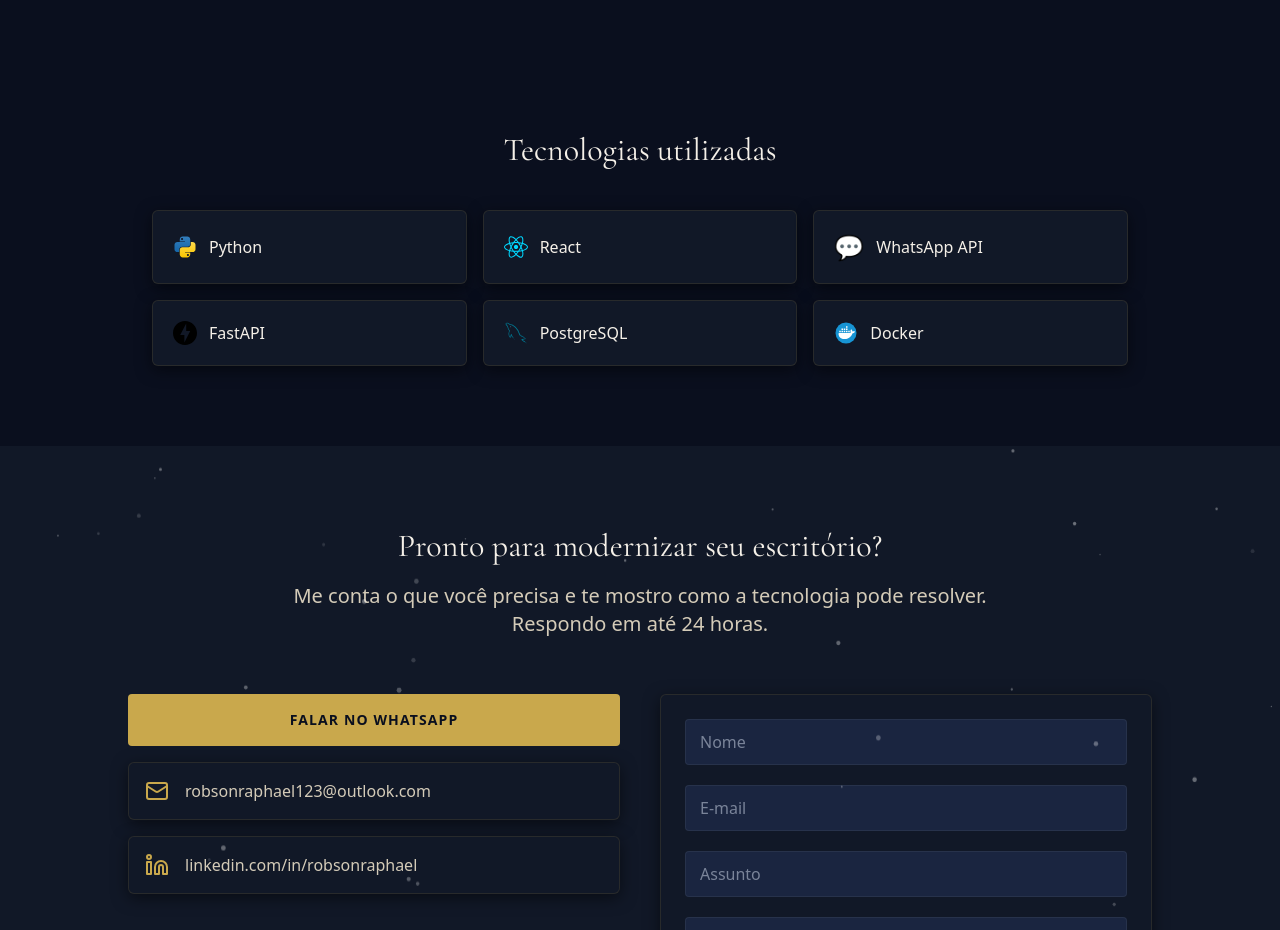
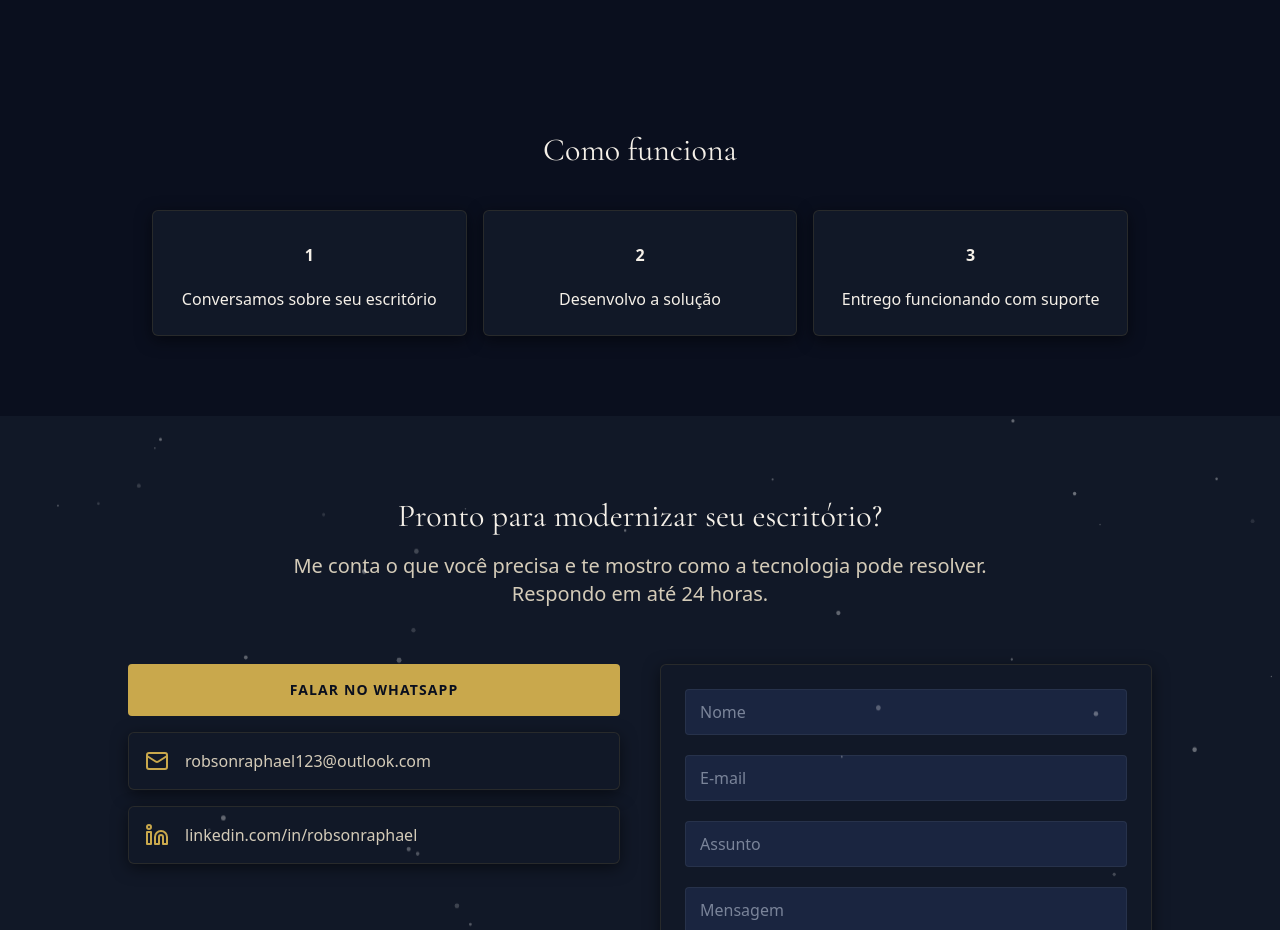
Before and after one commit to robsonraphael/portifolio-website, a Next.js app: page / in a window 1280 px wide. Shown: the part 3420-4350 px from the top of the page. Built offline with nearby package versions, Linux system fonts and the light colour scheme.

Commit message:
update: section

```diff
--- a/app/components/sections/Skills.tsx
+++ b/app/components/sections/Skills.tsx
@@ -1,23 +1,24 @@
-import Image from 'next/image'
-import { skills } from '@/data/skills'
+const steps = [
+  'Conversamos sobre seu escritório',
+  'Desenvolvo a solução',
+  'Entrego funcionando com suporte',
+]
 
 export default function Skills() {
   return (
-    <section id="skills" className="py-20 section-dark">
+    <section id="como-funciona" className="py-20 section-dark">
       <div className="container mx-auto px-6 max-w-5xl">
         <div className="text-center mb-10">
-          <h2 className="section-title">Tecnologias utilizadas</h2>
+          <h2 className="section-title">Como funciona</h2>
         </div>
 
-        <div className="grid grid-cols-2 md:grid-cols-3 gap-4">
-          {skills.map((skill) => (
-            <div key={skill.name} className="panel-card p-5 flex items-center gap-3">
-              {skill.iconType === 'svg' ? (
-                <Image src={skill.icon} alt={skill.name} width={24} height={24} className="object-contain" />
-              ) : (
-                <span className="text-2xl">{skill.icon}</span>
-              )}
-              <span className="text-[var(--text-primary)] font-medium">{skill.name}</span>
+         <div className="grid grid-cols-1 md:grid-cols-3 gap-4">
+          {steps.map((step, index) => (
+            <div key={step} className="panel-card p-6 text-center">
+              <span className="inline-flex items-center justify-center w-10 h-10 rounded-full bg-[var(--accent)]/20 text-[var(--accent)] font-bold mb-3">
+                {index + 1}
+              </span>
+              <p className="text-[var(--text-primary)] font-medium">{step}</p>
             </div>
           ))}
         </div>
```
